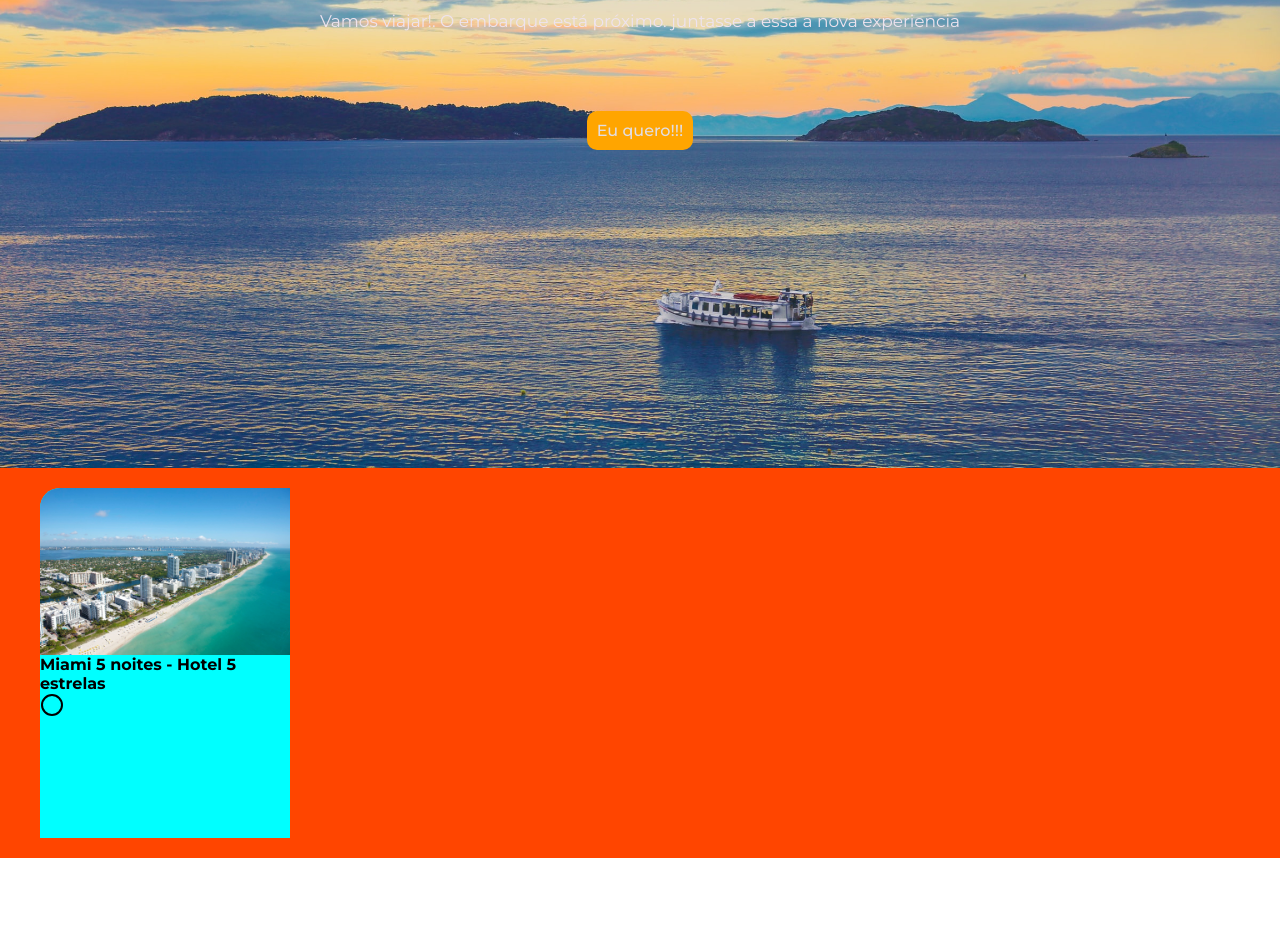
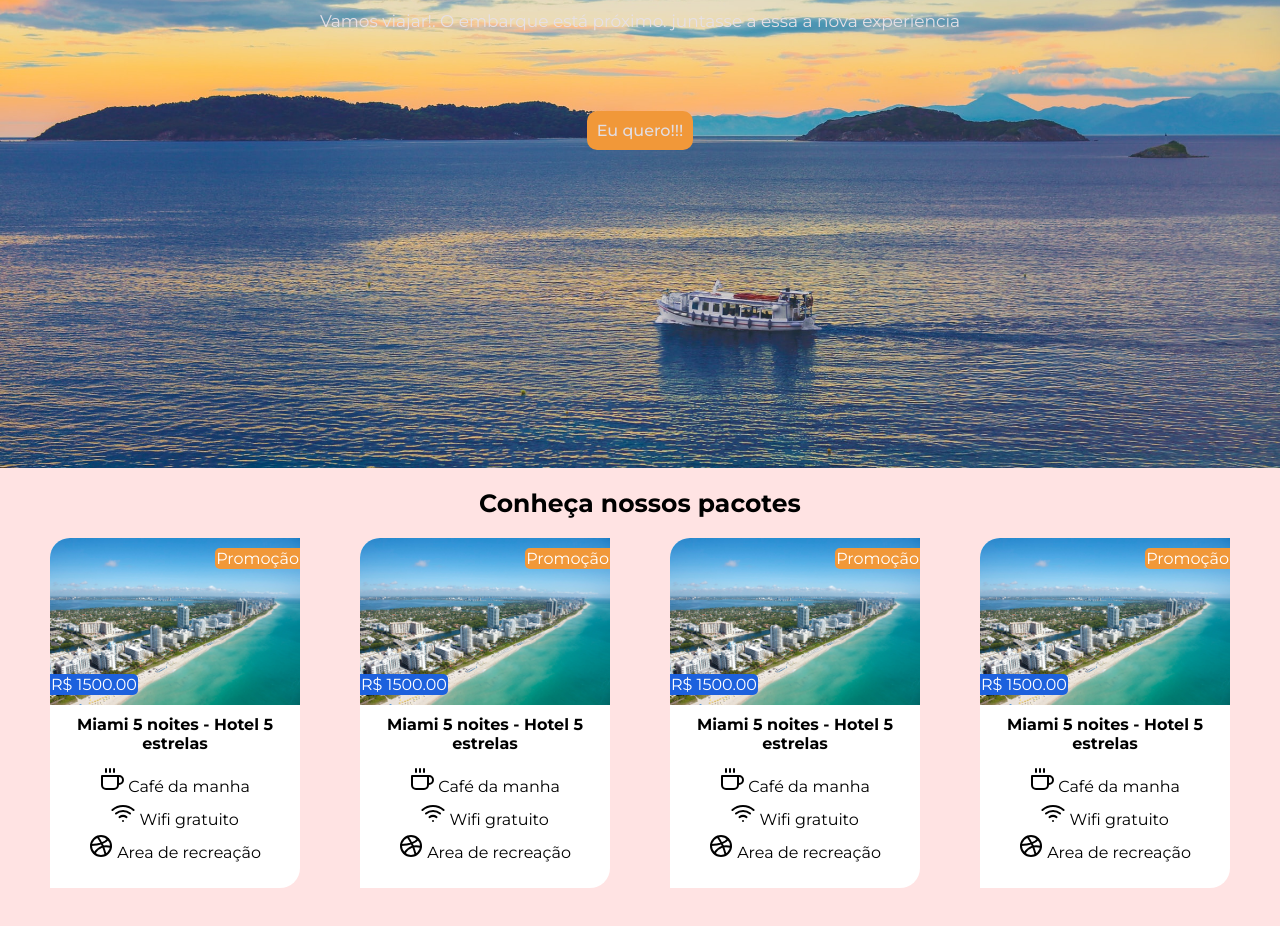
Before and after one commit to luanferreira93/site_viagem_mais, a plain HTML site: page index.html in a window 1280 px wide. Shown: the part 182-1108 px from the top of the page. Before the commit the page ends 1040 px from the top, so only its background shows below. Drawn offline with nearby package versions, Linux system fonts and the light colour scheme.

Commit message:
section cards

```diff
--- a/index.html
+++ b/index.html
@@ -27,17 +27,113 @@
             <a class="btn-header" href="">Eu quero!!!</a>
         </div>
     </header>
+
     <section class="pacotes">
+        <h1>Conheça nossos pacotes</h1>
+        <div class="pacotes-cards">
             <div class="card">
                 <div class="card-img">
+                    <div class="card-tag-top">
+                        <span>Promoção</span>
+                    </div>
+                    <div class="card-tag-preco">
+                        <span>R$ 1500.00</span>
+                    </div>
                     <img src="./img/miami.jpg" alt="">
                 </div>
                <div class="card-content">
                 <h2>Miami 5 noites - Hotel 5 estrelas</h2>
-            <i data-feather="circle"></i>
-
+                <ul>
+                    <li><i data-feather="coffee"></i>
+                    Café da manha
+                    </li>
+                    <li><i data-feather="wifi"></i>
+                    Wifi gratuito
+                    </li>
+                    <li><i data-feather="dribbble"></i>
+                    Area de recreação
+                    </li>
+                </ul>
                </div>
             </div>
+            <div class="card">
+                <div class="card-img">
+                    <div class="card-tag-top">
+                        <span>Promoção</span>
+                    </div>
+                    <div class="card-tag-preco">
+                        <span>R$ 1500.00</span>
+                    </div>
+                    <img src="./img/miami.jpg" alt="">
+                </div>
+               <div class="card-content">
+                <h2>Miami 5 noites - Hotel 5 estrelas</h2>
+                <ul>
+                    <li><i data-feather="coffee"></i>
+                    Café da manha
+                    </li>
+                    <li><i data-feather="wifi"></i>
+                    Wifi gratuito
+                    </li>
+                    <li><i data-feather="dribbble"></i>
+                    Area de recreação
+                    </li>
+                </ul>
+               </div>
+            </div>
+            <div class="card">
+                <div class="card-img">
+                    <div class="card-tag-top">
+                        <span>Promoção</span>
+                    </div>
+                    <div class="card-tag-preco">
+                        <span>R$ 1500.00</span>
+                    </div>
+                    <img src="./img/miami.jpg" alt="">
+                </div>
+               <div class="card-content">
+                <h2>Miami 5 noites - Hotel 5 estrelas</h2>
+                <ul>
+                    <li><i data-feather="coffee"></i>
+                    Café da manha
+                    </li>
+                    <li><i data-feather="wifi"></i>
+                    Wifi gratuito
+                    </li>
+                    <li><i data-feather="dribbble"></i>
+                    Area de recreação
+                    </li>
+                </ul>
+               </div>
+            </div>
+            <div class="card">
+                <div class="card-img">
+                    <div class="card-tag-top">
+                        <span>Promoção</span>
+                    </div>
+                    <div class="card-tag-preco">
+                        <span>R$ 1500.00</span>
+                    </div>
+                    <img src="./img/miami.jpg" alt="">
+                </div>
+               <div class="card-content">
+                <h2>Miami 5 noites - Hotel 5 estrelas</h2>
+                <ul>
+                    <li><i data-feather="coffee"></i>
+                    Café da manha
+                    </li>
+                    <li><i data-feather="wifi"></i>
+                    Wifi gratuito
+                    </li>
+                    <li><i data-feather="dribbble"></i>
+                    Area de recreação
+                    </li>
+                </ul>
+               </div>
+            </div>
+        </div>
+
+
     </section>
 
     <script>
--- a/style.css
+++ b/style.css
@@ -65,7 +65,7 @@ nav ul li+li{
 }
 
 .header-content{
-    color: rgb(238, 227, 238);
+    color: rgb(230, 224, 230);
     max-width: 512rem;
     margin: 80px auto;
     display: flex;
@@ -87,7 +87,7 @@ nav ul li+li{
 }
 
 .header-content .btn-header{
- background-color: orange;
+background-color: #f19839;
  color: rgb(226, 221, 226);
  border-radius: 1rem;
  padding: 1rem;
@@ -97,21 +97,81 @@ nav ul li+li{
 /* -------------------Cards-------------------------- */
 
 .pacotes{
-    background-color: orangered;
-    padding: 2rem;
+    background-color: rgb(255, 227, 227);
+    padding: 2rem 0;
+    text-align: center;
 }
 
+.pacotes h1{
+    font-size: 2.5rem;
+}
+
+.pacotes-cards{
+    padding: 2rem;
+    display: flex;
+    justify-content: space-around;
+    flex-wrap: wrap;
+}
+
+.card{
+    position: relative;
+}
 
 .pacotes .card{
 width: 25rem;
 height: 35rem;
-border-radius: 2rem 0 0 0;
-margin-left: 2rem;
-background-color: aqua;
+border-radius: 2rem 0 2rem 0;
+background-color: #fff;
+}
+
+.pacotes .card-img{
+    position: relative;
 }
 
 .pacotes .card-img img{
     border-radius: 2rem 0 0 0;
+}
+
+.card-content {
+   padding: 1rem;
+
+}
+
+.card-content ul{
+    margin-top: 1rem;
+    display: flex;
+    flex-direction: column;
+}
+
+.card-content li{
+    margin-top: 0.5rem;
+}
+
+.card-tag-top{
+    right: 0;
+    font-weight: 400;
+    margin-top: 1rem;
+    padding: 0.1rem;
+    border-top-left-radius: 0.5rem;
+    border-bottom-left-radius: 0.5rem;
+    position: absolute;
+    text-align: center;
+    color: #fff;
+    background-color: #f19839;
+}
+
+.card-tag-preco{
+    position: absolute;
+    bottom: 0;
+    font-weight: 400;
+    padding: 0.1rem;
+    position: absolute;
+    text-align: center;
+    color: #fff;
+    border-top-right-radius: 0.5rem;
+    border-bottom-right-radius: 0.5rem;
+    margin-bottom: 1rem;
+    background-color: #1d61dd;
 }
 
 /* -------------------Query-------------------------- */
@@ -125,12 +185,18 @@ background-color: aqua;
         margin-bottom: 3rem;
     }
 
+    .header-content{
+        margin: 50px auto;
+    }
+
 }
 
 @media (max-width:767px){
     nav{
         align-items: center;
     }
+
+
 }
 
 @media (max-width:78px) and (max-width:979px){
```
Lines whose indentation alone changed are shown as unchanged.
